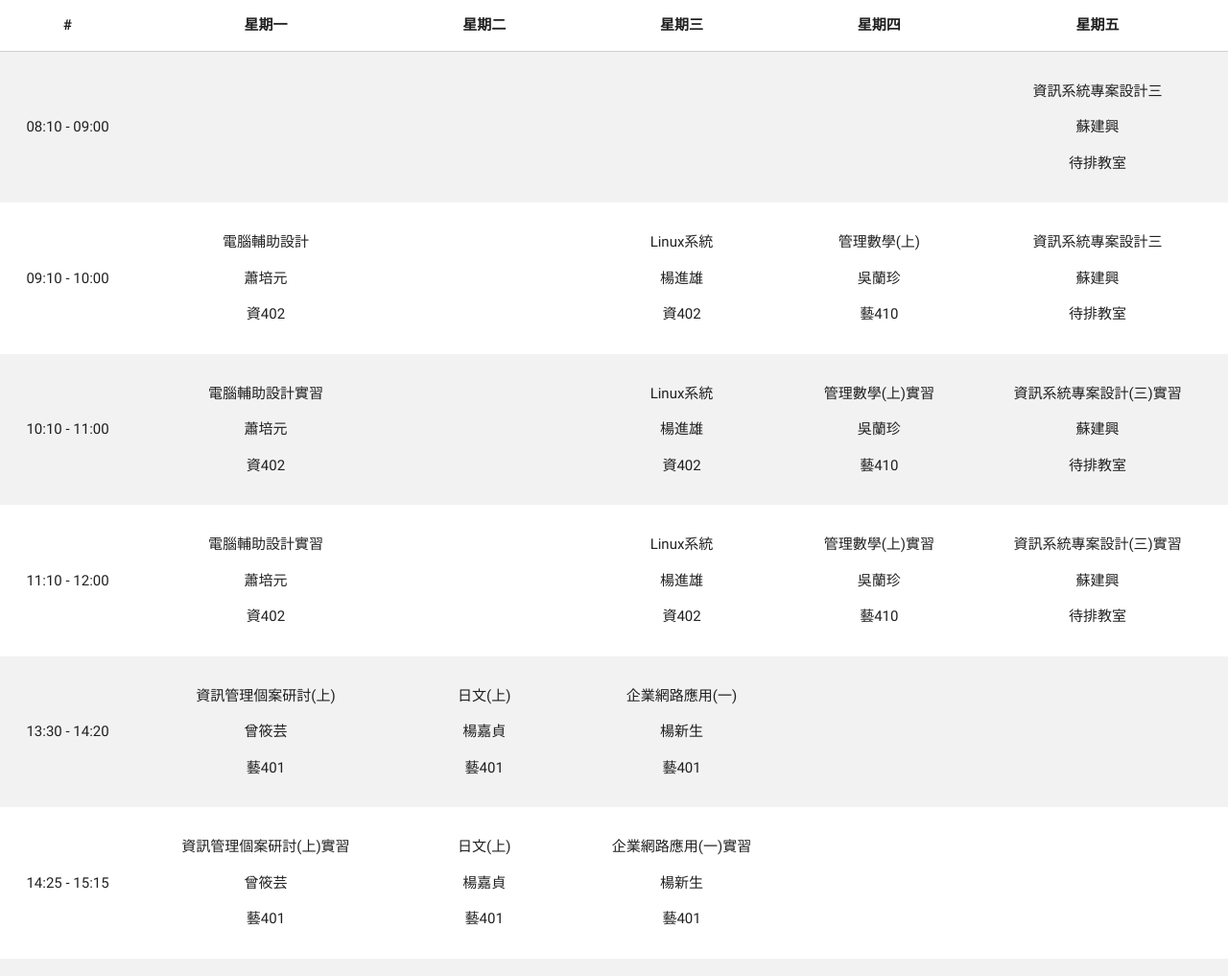
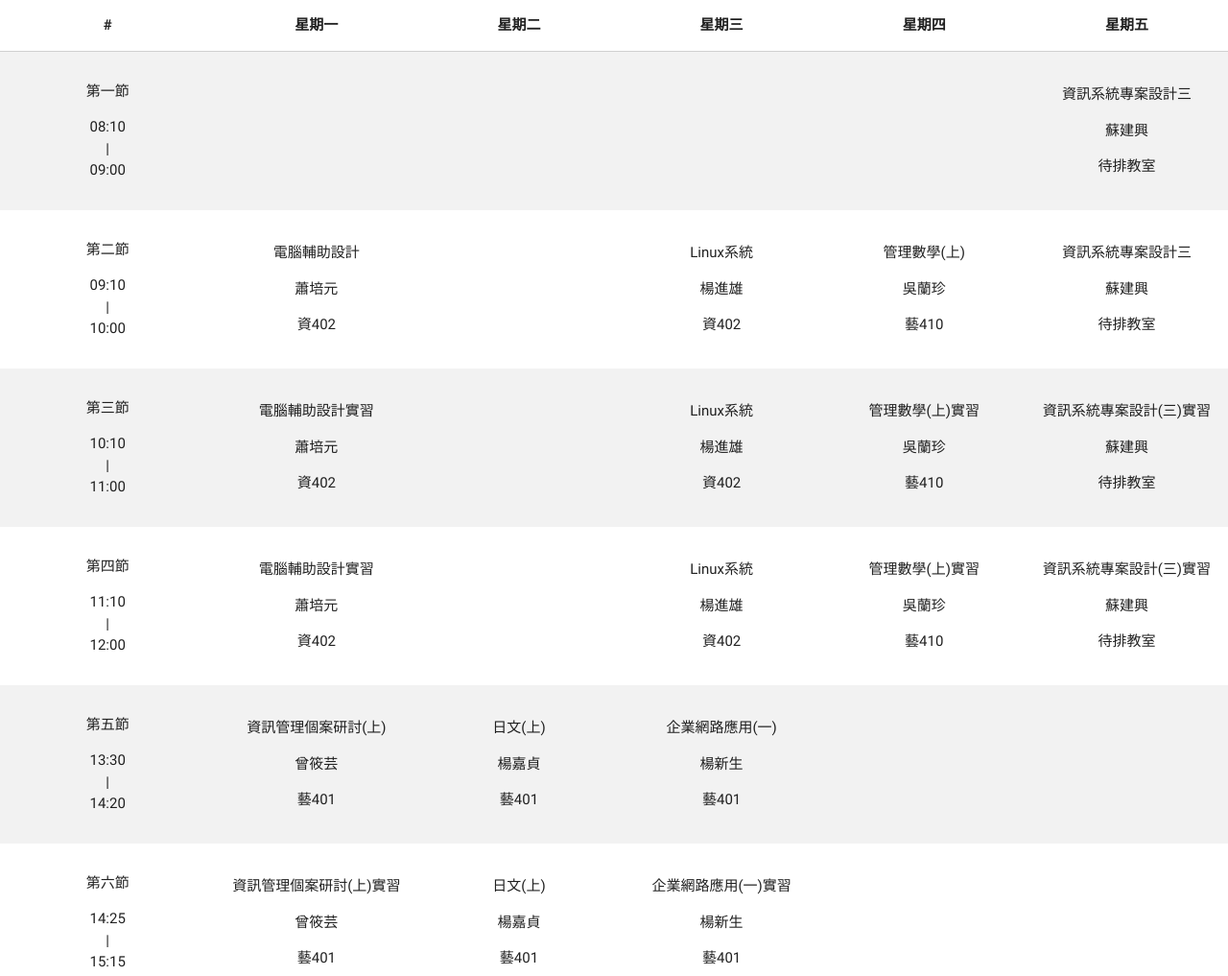
Before and after one commit to FuyuLei/NTUB-my-class-menu, a plain HTML site: page index.html in a window 1280 px wide. Shown: the top 1017 px of the page at 96% size. Drawn offline with Linux system fonts and the light colour scheme.

Commit message:
Update index.html

```diff
--- a/index.html
+++ b/index.html
@@ -16,17 +16,20 @@
     <table class="centered striped">
       <thead>
         <tr>
-          <th>#</th>
-          <th>星期一</th>
-          <th>星期二</th>
-          <th>星期三</th>
-          <th>星期四</th>
-          <th>星期五</th>
+          <th style="width: 17%;">#</th>
+          <th style="width: 16%;">星期一</th>
+          <th style="width: 16%;">星期二</th>
+          <th style="width: 16%;">星期三</th>
+          <th style="width: 16%;">星期四</th>
+          <th style="width: 16%;">星期五</th>
         </tr>
       </thead>
       <tbody>
         <tr v-for="(t, i) in time">
-          <td>{{ t[1] }} - {{ t[2] }}</td>
+          <td>
+            <p>{{ t[0] }}</p>
+            <p>{{ t[1] }}<br>|<br>{{ t[2] }}</p>
+          </td>
           <td v-for="j in [0, 1, 2, 3, 4]" v-if="classes[j] != null">
             <p>{{ classes[j][i] != null ? classes[j][i]['name'] : "" }}</p>
             <p>{{ classes[j][i] != null ? classes[j][i]['teacher'] : "" }}</p>
```
